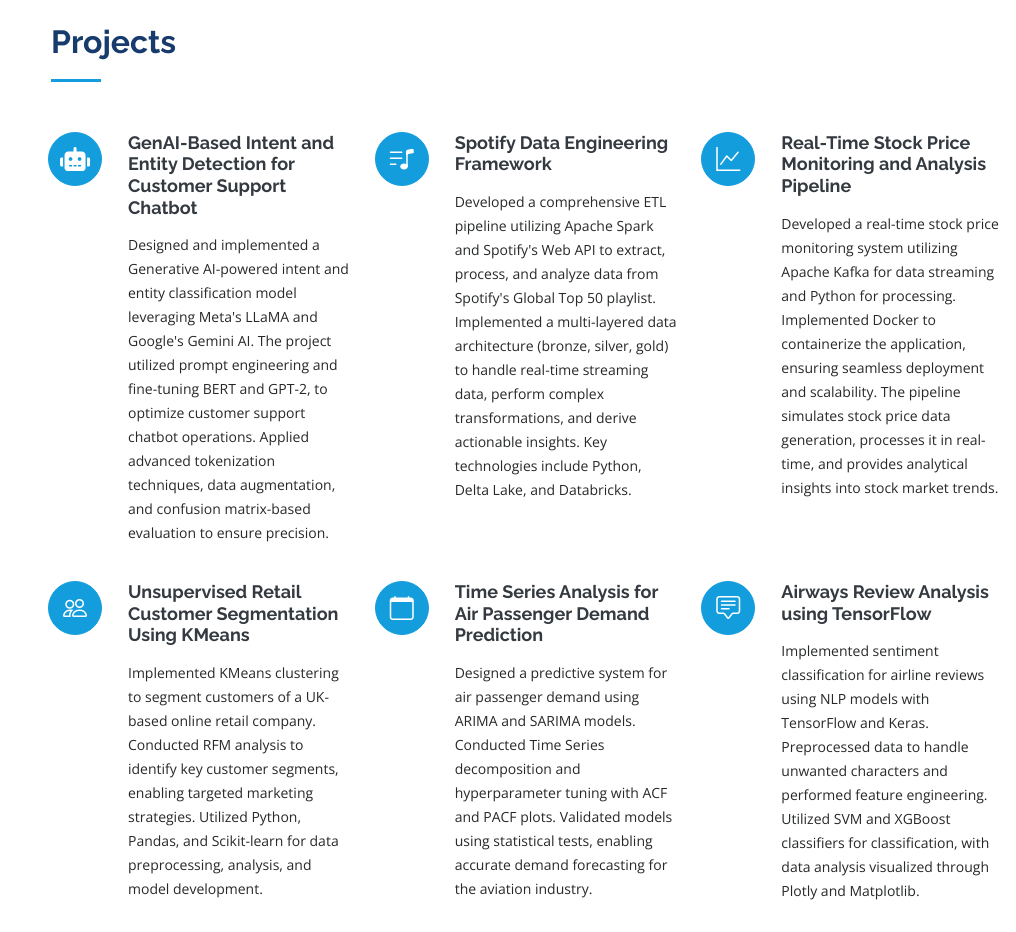
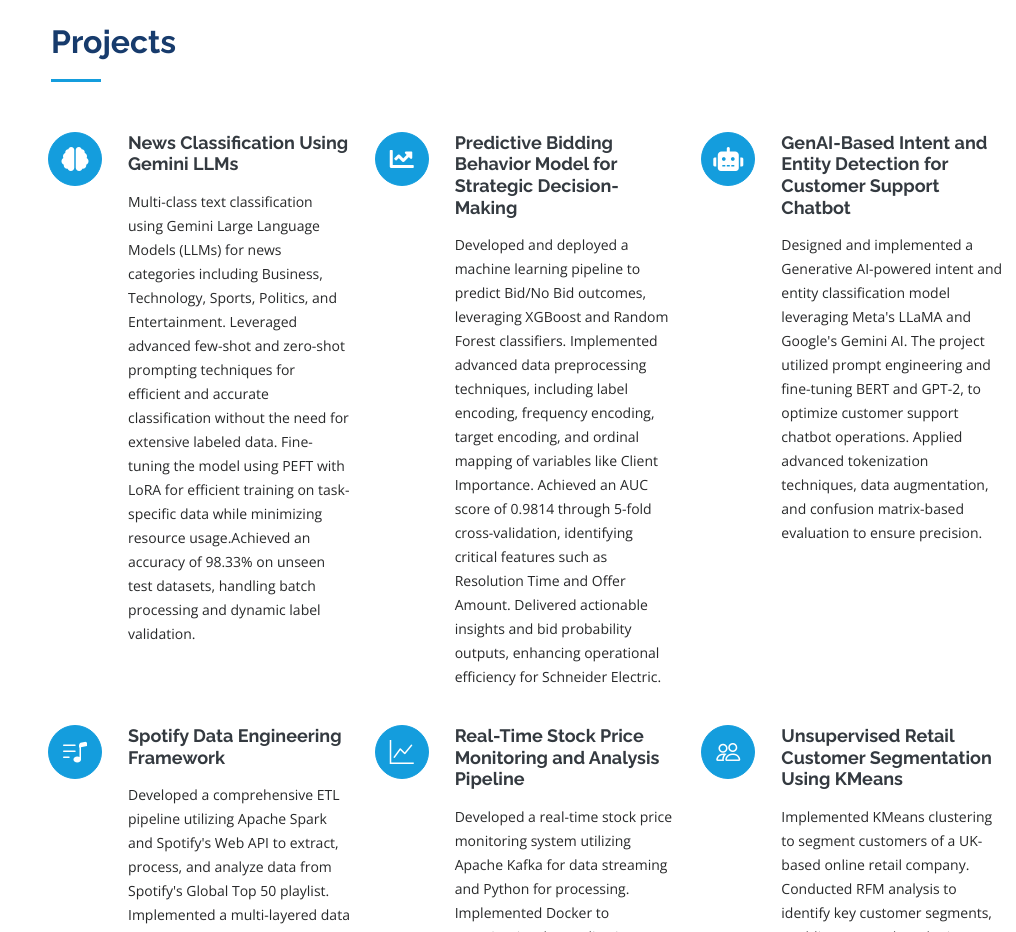
Before and after one commit to GopikaJL24/Web, a plain HTML site: page index.html in a window 1280 px wide. Shown: the part 6180-7112 px from the top of the page, without its empty margins (264-1280 px from the left). Drawn offline with nearby package versions, Linux system fonts and the light colour scheme.

Commit message:
Add files via upload

```diff
--- a/index.html
+++ b/index.html
@@ -890,6 +890,36 @@
 
           <div class="row">
             <div class="col-lg-4 col-md-6 icon-box" data-aos="fade-up">
+              <div class="icon"><i class="fas fa-brain"></i></div>
+              <h4 class="title">
+                  <a href="https://github.com/GopikaJL/News-Classification-Using-Gemini-LLMs">News Classification Using Gemini LLMs</a>
+              </h4>
+              <p class="description">
+                  Multi-class text classification using Gemini Large Language Models (LLMs)
+                  for news categories including Business, Technology, Sports, Politics, and Entertainment. Leveraged advanced few-shot
+                  and zero-shot prompting techniques for efficient and accurate classification without the need for extensive labeled data.
+                  Fine-tuning the model using PEFT  with LoRA for efficient
+        training on task-specific data while minimizing resource usage.Achieved an accuracy of 98.33% on unseen test datasets, handling batch processing and dynamic label validation.
+
+              </p>
+          </div>
+
+            <div class="col-lg-4 col-md-6 icon-box" data-aos="fade-up">
+              <!-- <div class="icon"><i class="bi bi-chat-dots"></i></div> -->
+              <div class="icon"><i class="fas fa-chart-line"></i></div>
+              <h4 class="title">
+                  <a href="https://github.com/GopikaJL/Machine-Learning-Binary-Classification-for-Offer-Prioritization">Predictive Bidding Behavior Model for Strategic Decision-Making</a>
+              </h4>
+              <p class="description">
+                  Developed and deployed a machine learning pipeline to predict Bid/No Bid outcomes, leveraging XGBoost and Random
+                  Forest classifiers. Implemented advanced data preprocessing techniques, including label encoding, frequency
+                  encoding, target encoding, and ordinal mapping of variables like Client Importance.  Achieved
+                  an AUC score of 0.9814 through 5-fold cross-validation, identifying critical features such as Resolution Time and
+                  Offer Amount. Delivered actionable insights and bid probability outputs, enhancing
+                  operational efficiency for Schneider Electric.
+              </p>
+          </div>
+            <div class="col-lg-4 col-md-6 icon-box" data-aos="fade-up">
               <!-- <div class="icon"><i class="bi bi-chat-dots"></i></div> -->
               <div class="icon"><i class="fas fa-robot"></i></div>
               <h4 class="title"><a href="https://github.com/GopikaJL/GenAI-Based-Intent-and-Entity-Detection-for-Customer-Support-Chatbot/tree/main">GenAI-Based Intent and Entity Detection  for Customer Support Chatbot</a></h4>
```
